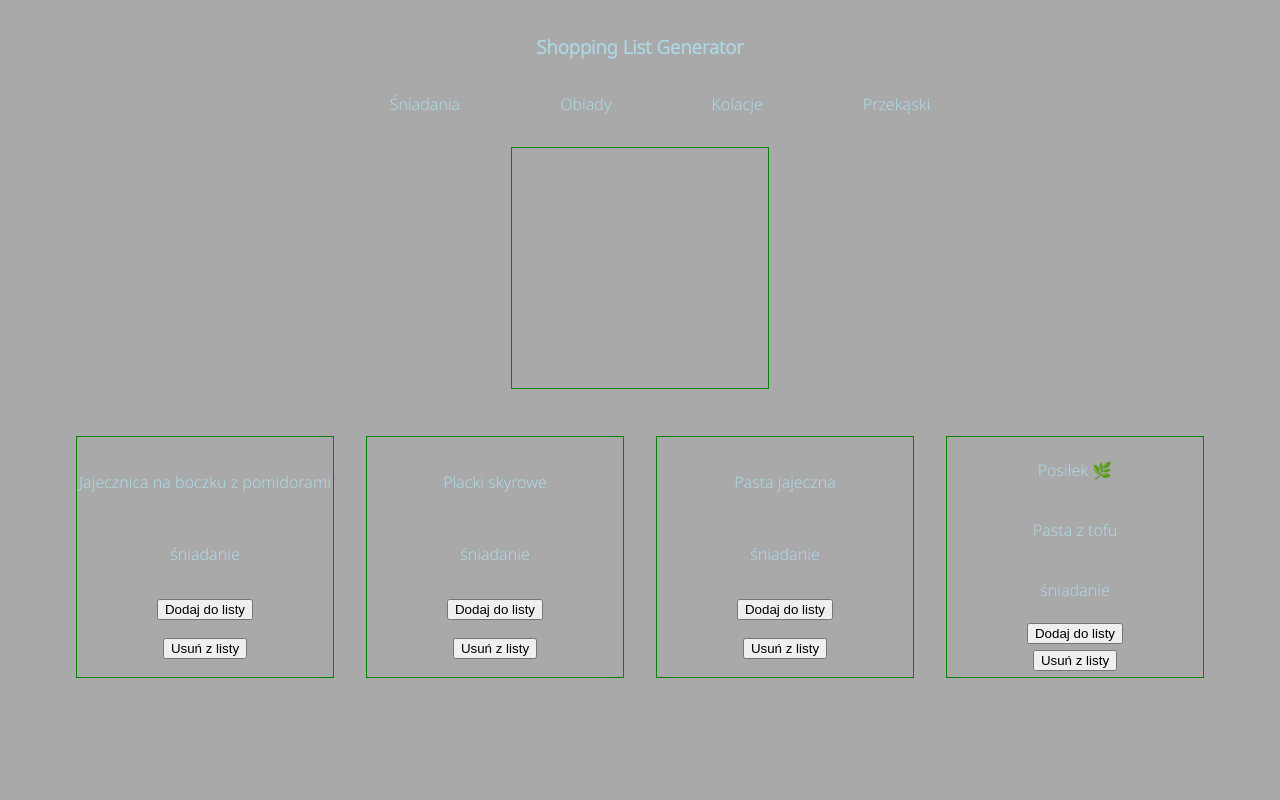
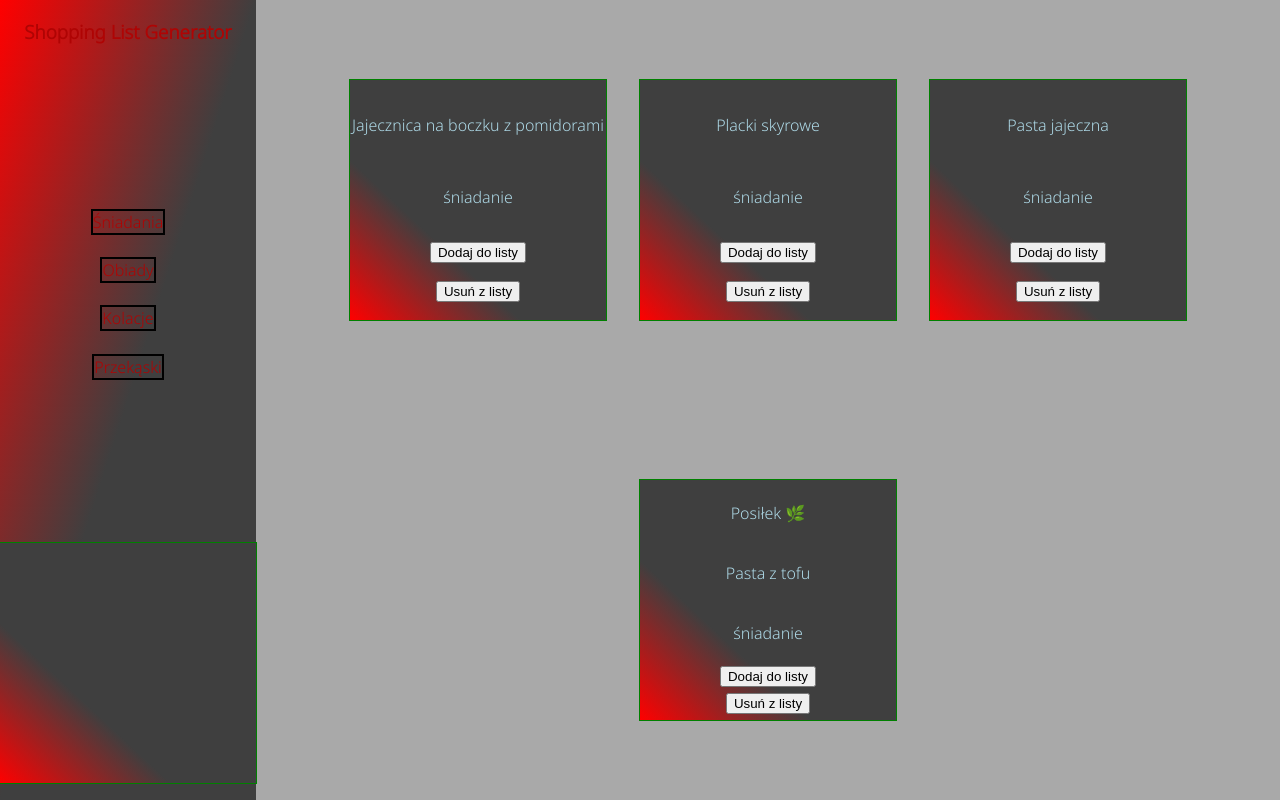
Before and after one commit to JJ-Wph/shoppinglistgenerator, a Vue app: page / in a window 1280 px wide. Built offline with nearby package versions, Linux system fonts and the light colour scheme.

Commit message:
first styling

```diff
--- a/src/App.vue
+++ b/src/App.vue
@@ -30,7 +30,7 @@ body {
 
 #app {
   display: flex;
-  flex-direction: column;
+  flex-direction: row;
   font-family: 'Noto Sans', sans-serif;
   width: 100%;
   height: 100%;
--- a/src/components/BreakfastComponent.vue
+++ b/src/components/BreakfastComponent.vue
@@ -146,7 +146,7 @@ export default {
   width: 20vw;
   height: 30vh;
   border: 1px solid green;
-
+  background: linear-gradient(to top right, red, rgb(63, 63, 63), rgb(63, 63, 63), rgb(63, 63, 63));
 }
 
 
--- a/src/components/HeaderBar.vue
+++ b/src/components/HeaderBar.vue
@@ -464,20 +464,35 @@ export default {
         justify-content: space-between;
         flex-direction: column;
         align-items: center;
-        padding: 15px 10%;
+        width: 20%;
+        background-color: rgb(63, 63, 63);
+        background: linear-gradient(to bottom right, red, rgb(63, 63, 63), rgb(63, 63, 63));
+        color: rgb(175, 4, 4);
     }
 
     h3 {
         cursor: pointer;
     }
 
+    nav {
+        display: flex;
+        flex-direction: column;
+        align-items: center;
+        justify-content: center;
+    }
+
     ul {
+        display: flex;
+        flex-direction: column;
+        align-items: center;
+        justify-content: center;
         list-style: none;
-
+        padding: 0;
     }
 
     li {
-        display: inline-block;
-        padding: 0px 50px;
+        cursor: pointer;
+        margin: 15%;
+        border: 2px black solid;
     }
 </style>
```
